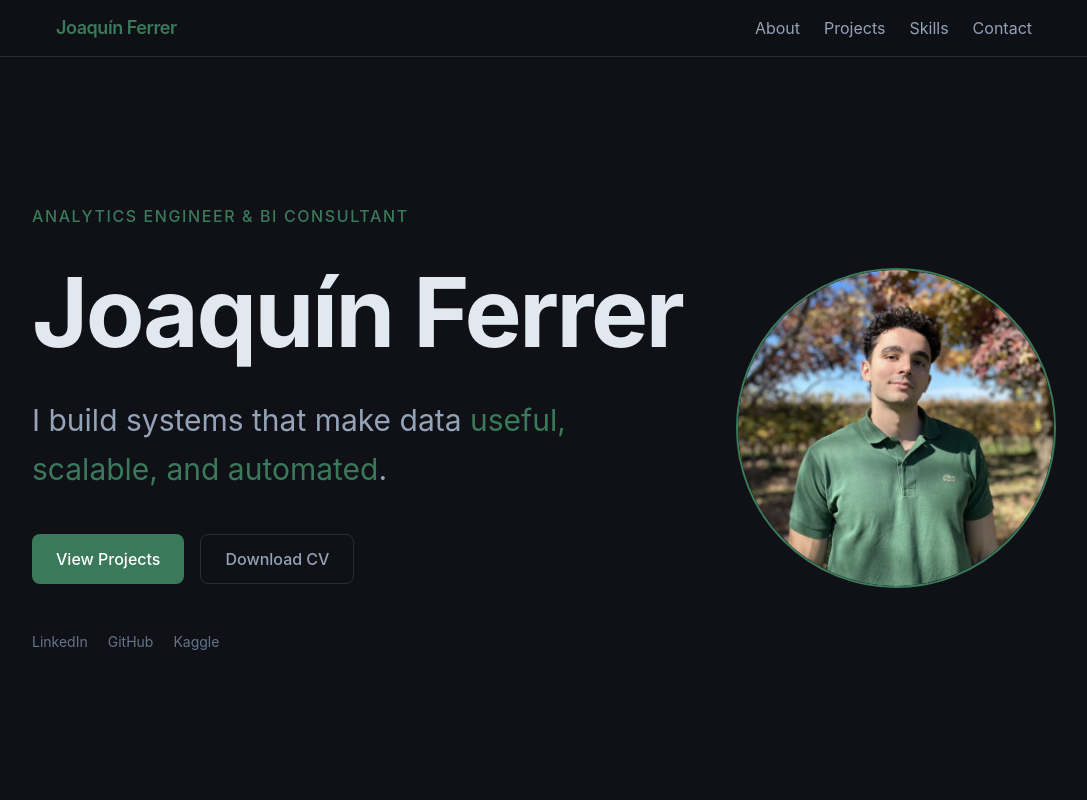
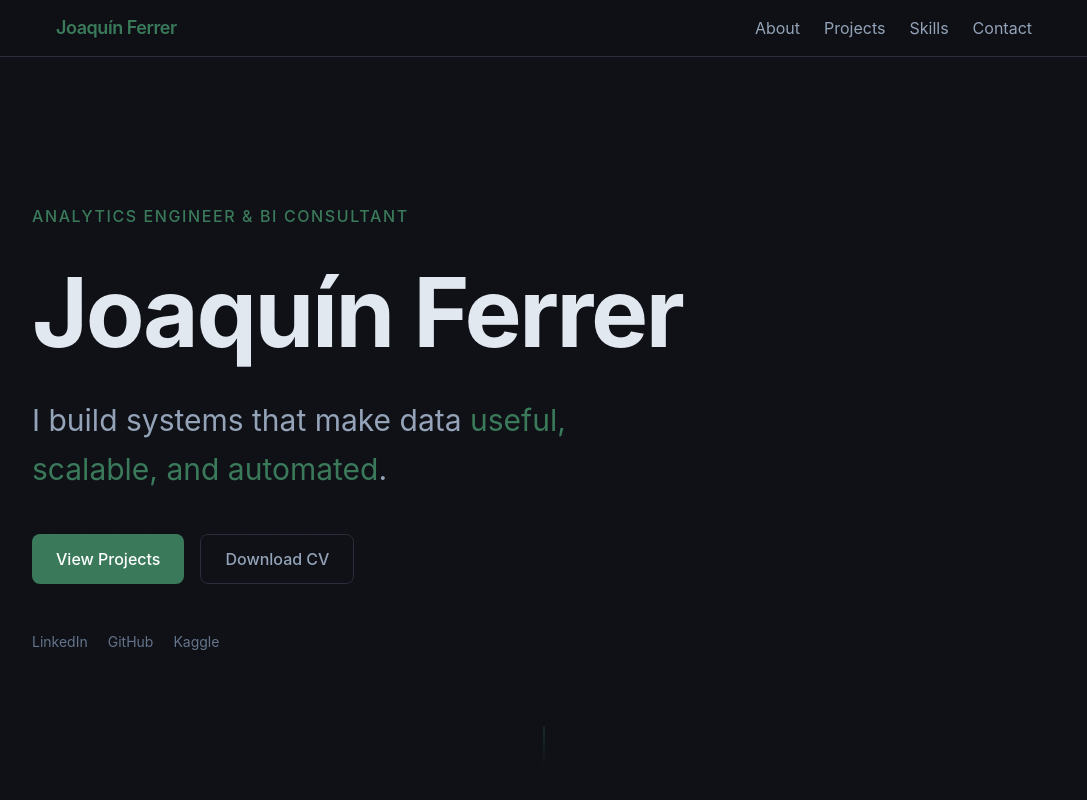
Before and after one commit to joacoferrer00/my-portfolio, a React (Vite) app: page / in a window 1280 px wide. Shown: the top 800 px of the page, without its empty margins (96-1183 px from the left). Built offline with nearby package versions, Linux system fonts and the light colour scheme.

Commit message:
Add hero animations, dot grid bg, scroll cue, and skill proficiency bars

```diff
--- a/src/data/skills.js
+++ b/src/data/skills.js
@@ -2,47 +2,47 @@ export const skillGroups = [
   {
     category: 'Data Engineering & Systems',
     skills: [
-      { name: 'Apache Spark / PySpark', level: 'Advanced' },
-      { name: 'Microsoft Fabric', level: 'Advanced' },
-      { name: 'Delta Lake', level: 'Advanced' },
-      { name: 'Lakehouse Architecture', level: 'Intermediate' },
-      { name: 'REST API Ingestion', level: 'Intermediate' },
-      { name: 'Pipeline Design', level: 'Advanced' },
+      { name: 'Apache Spark / PySpark', level: 'Advanced', proficiency: 85 },
+      { name: 'Microsoft Fabric', level: 'Advanced', proficiency: 85 },
+      { name: 'Delta Lake', level: 'Advanced', proficiency: 80 },
+      { name: 'Lakehouse Architecture', level: 'Intermediate', proficiency: 70 },
+      { name: 'REST API Ingestion', level: 'Intermediate', proficiency: 75 },
+      { name: 'Pipeline Design', level: 'Advanced', proficiency: 90 },
     ],
   },
   {
     category: 'SQL & Data Modeling',
     skills: [
-      { name: 'SQL', level: 'Advanced' },
-      { name: 'Star & Galaxy Schemas', level: 'Advanced' },
-      { name: 'Dimensional Modeling', level: 'Advanced' },
-      { name: 'Query Optimization', level: 'Advanced' },
+      { name: 'SQL', level: 'Advanced', proficiency: 95 },
+      { name: 'Star & Galaxy Schemas', level: 'Advanced', proficiency: 90 },
+      { name: 'Dimensional Modeling', level: 'Advanced', proficiency: 90 },
+      { name: 'Query Optimization', level: 'Advanced', proficiency: 85 },
     ],
   },
   {
     category: 'Python & Automation',
     skills: [
-      { name: 'Python', level: 'Advanced' },
-      { name: 'Automation & Scheduling', level: 'Advanced' },
-      { name: 'Pandas', level: 'Advanced' },
-      { name: 'Exploratory Data Analysis', level: 'Advanced' },
+      { name: 'Python', level: 'Advanced', proficiency: 85 },
+      { name: 'Automation & Scheduling', level: 'Advanced', proficiency: 90 },
+      { name: 'Pandas', level: 'Advanced', proficiency: 85 },
+      { name: 'Exploratory Data Analysis', level: 'Advanced', proficiency: 85 },
     ],
   },
   {
     category: 'Business Intelligence',
     skills: [
-      { name: 'Power BI', level: 'Advanced' },
-      { name: 'DAX', level: 'Advanced' },
-      { name: 'Power Query (M)', level: 'Advanced' },
-      { name: 'Dashboard Design', level: 'Advanced' },
+      { name: 'Power BI', level: 'Advanced', proficiency: 95 },
+      { name: 'DAX', level: 'Advanced', proficiency: 90 },
+      { name: 'Power Query (M)', level: 'Advanced', proficiency: 90 },
+      { name: 'Dashboard Design', level: 'Advanced', proficiency: 85 },
     ],
   },
   {
     category: 'Tools & Workflow',
     skills: [
-      { name: 'Git / GitHub', level: 'Intermediate' },
-      { name: 'Power Automate', level: 'Intermediate' },
-      { name: 'Microsoft Power Platform', level: 'Advanced' },
+      { name: 'Git / GitHub', level: 'Intermediate', proficiency: 75 },
+      { name: 'Power Automate', level: 'Intermediate', proficiency: 70 },
+      { name: 'Microsoft Power Platform', level: 'Advanced', proficiency: 80 },
     ],
   },
 ]
--- a/src/index.css
+++ b/src/index.css
@@ -31,3 +31,44 @@ body {
   margin: 0;
   -webkit-font-smoothing: antialiased;
 }
+
+/* Hero entrance animations */
+@keyframes fadeUp {
+  from { opacity: 0; transform: translateY(24px); }
+  to   { opacity: 1; transform: translateY(0); }
+}
+
+.anim-fade-up {
+  opacity: 0;
+  animation: fadeUp 0.6s ease-out forwards;
+}
+
+/* Hero dot grid background */
+.hero-grid-bg {
+  position: absolute;
+  inset: 0;
+  background-image: radial-gradient(circle, rgba(58,122,90,0.18) 1px, transparent 1px);
+  background-size: 32px 32px;
+  opacity: 0.13;
+  pointer-events: none;
+  animation: gridDrift 80s linear infinite;
+}
+
+@keyframes gridDrift {
+  from { background-position: 0 0; }
+  to   { background-position: 32px 32px; }
+}
+
+/* Scroll-down cue */
+.scroll-cue {
+  width: 1px;
+  height: 40px;
+  background: linear-gradient(to bottom, #3A7A5A, transparent);
+  margin: 0 auto;
+  animation: scrollPulse 2s ease-in-out infinite;
+}
+
+@keyframes scrollPulse {
+  0%, 100% { opacity: 0.3; transform: scaleY(1); }
+  50%       { opacity: 0.8; transform: scaleY(1.15); }
+}
--- a/src/sections/Hero.jsx
+++ b/src/sections/Hero.jsx
@@ -3,24 +3,38 @@ import { smoothScrollTo } from '../utils/scroll'
 
 export default function Hero() {
   return (
-    <section className="min-h-screen flex flex-col justify-center px-6 pt-14">
+    <section className="relative min-h-screen flex flex-col justify-center px-6 pt-14">
+      <div className="hero-grid-bg" aria-hidden="true" />
+
       <div className="max-w-5xl mx-auto w-full py-24 flex items-center justify-between gap-12">
         {/* Left: text content */}
         <div className="flex-1">
-          <p className="text-[#3A7A5A] text-base font-medium tracking-widest uppercase mb-6">
+          <p
+            className="anim-fade-up text-[#3A7A5A] text-base font-medium tracking-widest uppercase mb-6"
+            style={{ animationDelay: '0ms' }}
+          >
             Analytics Engineer & BI Consultant
           </p>
 
-          <h1 className="text-6xl md:text-8xl font-bold text-[#e2e8f0] leading-tight tracking-tight mb-6">
+          <h1
+            className="anim-fade-up text-6xl md:text-8xl font-bold text-[#e2e8f0] leading-tight tracking-tight mb-6"
+            style={{ animationDelay: '80ms' }}
+          >
             Joaquín Ferrer
           </h1>
 
-          <p className="text-2xl md:text-3xl text-[#94a3b8] max-w-2xl mb-10 leading-relaxed">
+          <p
+            className="anim-fade-up text-2xl md:text-3xl text-[#94a3b8] max-w-2xl mb-10 leading-relaxed"
+            style={{ animationDelay: '180ms' }}
+          >
             I build systems that make data{' '}
             <span className="text-[#3A7A5A]">useful, scalable, and automated</span>.
           </p>
 
-          <div className="flex flex-wrap gap-4">
+          <div
+            className="anim-fade-up flex flex-wrap gap-4"
+            style={{ animationDelay: '300ms' }}
+          >
             <button
               onClick={() => smoothScrollTo('projects')}
               className="px-6 py-3 bg-[#3A7A5A] hover:bg-[#2F6B4F] text-white font-medium rounded-lg transition-colors duration-200"
@@ -37,7 +51,10 @@ export default function Hero() {
             </a>
           </div>
 
-          <div className="flex gap-5 mt-12">
+          <div
+            className="anim-fade-up flex gap-5 mt-12"
+            style={{ animationDelay: '430ms' }}
+          >
             <a
               href="https://linkedin.com/in/joaquínferrer"
               target="_blank"
@@ -66,7 +83,10 @@ export default function Hero() {
         </div>
 
         {/* Right: profile photo */}
-        <div className="hidden md:block shrink-0">
+        <div
+          className="anim-fade-up hidden md:block shrink-0"
+          style={{ animationDelay: '200ms' }}
+        >
           <img
             src={cvPhoto}
             alt="Joaquín Ferrer"
@@ -74,6 +94,15 @@ export default function Hero() {
           />
         </div>
       </div>
+
+      {/* Scroll-down cue */}
+      <div
+        className="anim-fade-up absolute bottom-8 left-1/2 -translate-x-1/2"
+        style={{ animationDelay: '600ms' }}
+        aria-hidden="true"
+      >
+        <div className="scroll-cue" />
+      </div>
     </section>
   )
 }
--- a/src/sections/Skills.jsx
+++ b/src/sections/Skills.jsx
@@ -1,11 +1,5 @@
 import { skillGroups } from '../data/skills'
 import { useInView } from '../hooks/useInView'
-
-const levelColor = {
-  Advanced: 'text-[#3A7A5A]',
-  Intermediate: 'text-[#3A7A5A]',
-  Proficient: 'text-[#94a3b8]',
-}
 
 export default function Skills() {
   const [ref, inView] = useInView()
@@ -36,13 +30,23 @@ export default function Skills() {
               <h3 className="text-base font-semibold text-[#e2e8f0] uppercase tracking-wider mb-4">
                 {group.category}
               </h3>
-              <ul className="space-y-3">
-                {group.skills.map((skill) => (
-                  <li key={skill.name} className="flex items-center justify-between">
-                    <span className="text-base text-[#94a3b8]">{skill.name}</span>
-                    <span className={`text-sm font-medium ${levelColor[skill.level]}`}>
-                      {skill.level}
-                    </span>
+              <ul className="space-y-4">
+                {group.skills.map((skill, idx) => (
+                  <li key={skill.name} className="space-y-1">
+                    <div className="flex items-center justify-between">
+                      <span className="text-base text-[#94a3b8]">{skill.name}</span>
+                      <span className="text-sm text-[#64748b]">{skill.proficiency}%</span>
+                    </div>
+                    <div className="h-1 bg-[#2a2d3a] rounded-full overflow-hidden">
+                      <div
+                        className="h-full rounded-full bg-[#3A7A5A]"
+                        style={{
+                          width: inView ? `${skill.proficiency}%` : '0%',
+                          transition: 'width 0.8s ease-out',
+                          transitionDelay: `${idx * 60}ms`,
+                        }}
+                      />
+                    </div>
                   </li>
                 ))}
               </ul>
```
